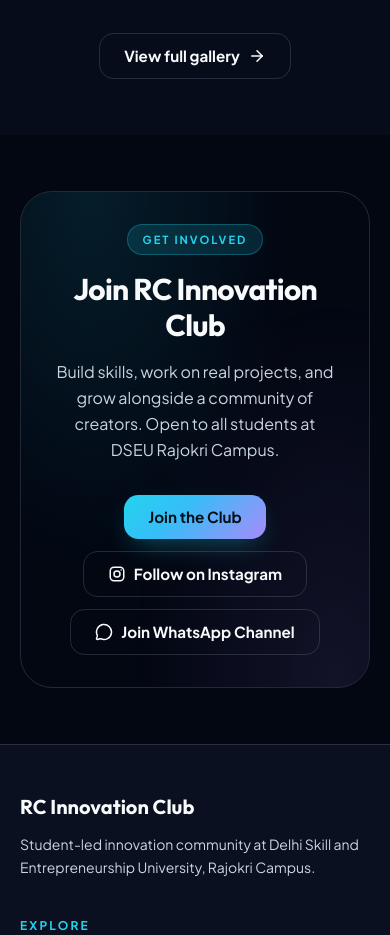
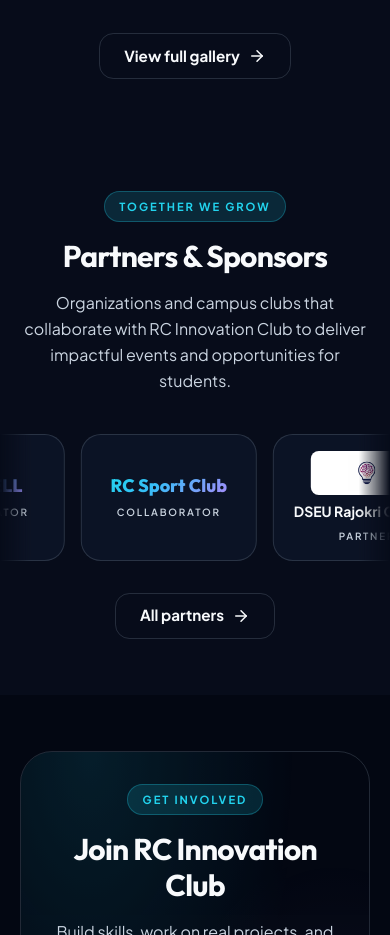
Before and after one commit to Imnikhiil/rcinnovationclub, a Next.js app: page / in a window 390 px wide. Shown: the part 6960-7895 px from the top of the page. Built offline with nearby package versions, Linux system fonts and the light colour scheme; no server answers; the database is empty.

Commit message:
Add partners marquee strip

```diff
--- a/src/app/globals.css
+++ b/src/app/globals.css
@@ -333,3 +333,34 @@ html {
 .pb-safe {
   padding-bottom: max(1.25rem, env(safe-area-inset-bottom));
 }
+
+/* ───────── Partners marquee (home page) ───────── */
+@keyframes marquee {
+  from {
+    transform: translateX(0);
+  }
+  to {
+    transform: translateX(-50%);
+  }
+}
+.marquee {
+  overflow: hidden;
+  mask-image: linear-gradient(to right, transparent 0, #000 8%, #000 92%, transparent 100%);
+}
+.marquee-track {
+  display: flex;
+  width: max-content;
+  animation: marquee var(--marquee-duration, 40s) linear infinite;
+}
+.marquee:hover .marquee-track,
+.marquee:focus-within .marquee-track {
+  animation-play-state: paused;
+}
+@media (prefers-reduced-motion: reduce) {
+  .marquee {
+    overflow-x: auto;
+  }
+  .marquee-track {
+    animation: none;
+  }
+}
--- a/src/app/page.tsx
+++ b/src/app/page.tsx
@@ -4,10 +4,11 @@ import About from "@/components/home/About";
 import EventsPreview from "@/components/home/EventsPreview";
 import GalleryPreview from "@/components/home/GalleryPreview";
 import JoinCta from "@/components/home/JoinCta";
+import PartnersStrip from "@/components/home/PartnersStrip";
 import { getContent } from "@/lib/content";
 import { eventStartMs, type NextEventData } from "@/lib/countdown";
 import { isUpcomingEvent } from "@/lib/utils";
-import type { EventItem, GalleryItem, StatItem } from "@/lib/types";
+import type { EventItem, GalleryItem, PartnerItem, StatItem } from "@/lib/types";
 
 export default async function HomePage() {
   const c = await getContent();
@@ -70,6 +71,12 @@ export default async function HomePage() {
         subtitle={c.gallerySection.subtitle}
         items={c.gallery as GalleryItem[]}
       />
+      <PartnersStrip
+        eyebrow={c.partnersSection.eyebrow}
+        title={c.partnersSection.title}
+        subtitle={c.partnersSection.subtitle}
+        partners={c.partners as unknown as PartnerItem[]}
+      />
       <JoinCta
         eyebrow={c.join.eyebrow}
         title={c.join.title}
--- /dev/null
+++ b/src/components/home/PartnersStrip.tsx
@@ -0,0 +1,83 @@
+import Link from "next/link";
+import { ArrowRight } from "lucide-react";
+import SectionHeading from "@/components/ui/SectionHeading";
+import SmartImage from "@/components/ui/SmartImage";
+import Reveal from "@/components/ui/Reveal";
+import { assetUrl } from "@/lib/utils";
+import type { PartnerItem } from "@/lib/types";
+
+interface Props {
+  eyebrow?: string;
+  title: string;
+  subtitle?: string;
+  partners: PartnerItem[];
+}
+
+const TYPE_LABEL: Record<string, string> = { sponsor: "Sponsor", partner: "Partner", collaborator: "Collaborator" };
+
+function Item({ p, hidden }: { p: PartnerItem; hidden?: boolean }) {
+  const body = (
+    <div className="card flex h-full min-w-[11rem] flex-col items-center justify-center gap-2 px-5 py-4 text-center sm:min-w-[13rem]">
+      {p.logo ? (
+        <div className="relative h-11 w-28 overflow-hidden rounded-lg bg-white">
+          <SmartImage src={assetUrl(p.logo)} alt={hidden ? "" : p.name} className="object-contain p-1" sizes="112px" />
+        </div>
+      ) : (
+        <span className="font-display text-lg font-extrabold leading-tight text-gradient">{p.name}</span>
+      )}
+      {p.logo ? <span className="text-sm font-bold leading-tight">{p.name}</span> : null}
+      <span className="text-[0.62rem] font-semibold uppercase tracking-[0.18em] text-muted">
+        {TYPE_LABEL[p.type || "partner"] || "Partner"}
+      </span>
+    </div>
+  );
+
+  return p.url ? (
+    <a href={p.url} target="_blank" rel="noopener noreferrer" tabIndex={hidden ? -1 : undefined} className="block">
+      {body}
+    </a>
+  ) : (
+    <div>{body}</div>
+  );
+}
+
+/**
+ * Endless, CSS-only scrolling row of partners/sponsors (pauses on hover).
+ * The list is repeated until one "half" is wider than a big screen, then shown twice for a seamless loop.
+ * The second half is hidden from screen readers and the Tab key.
+ */
+export default function PartnersStrip({ eyebrow, title, subtitle, partners }: Props) {
+  if (!partners.length) return null;
+
+  const repeat = Math.max(1, Math.ceil(12 / partners.length));
+  const half = Array.from({ length: repeat }, () => partners).flat();
+  const duration = Math.max(30, half.length * 4); // seconds for one full loop
+
+  return (
+    <section className="section-y bg-bg-soft/60" id="partners">
+      <div className="container-x">
+        <SectionHeading eyebrow={eyebrow} title={title} subtitle={subtitle} />
+      </div>
+
+      <Reveal>
+        <div className="marquee" aria-label="Our partners and sponsors">
+          <div className="marquee-track" style={{ "--marquee-duration": `${duration}s` } as React.CSSProperties}>
+            {[false, true].map((hidden) => (
+              <div key={String(hidden)} aria-hidden={hidden || undefined} className="flex shrink-0 gap-4 pr-4">
+                {half.map((p, i) => (
+                  <Item key={`${p.name}-${i}`} p={p} hidden={hidden} />
+                ))}
+              </div>
+            ))}
+          </div>
+        </div>
+      </Reveal>
+
+      <div className="container-x mt-8 text-center">
+        <Link href="/about#partners" className="btn btn-ghost">
+          All partners <ArrowRight size={18} />
+        </Link>
+      </div>
+    </section>
+  );
+}
```
